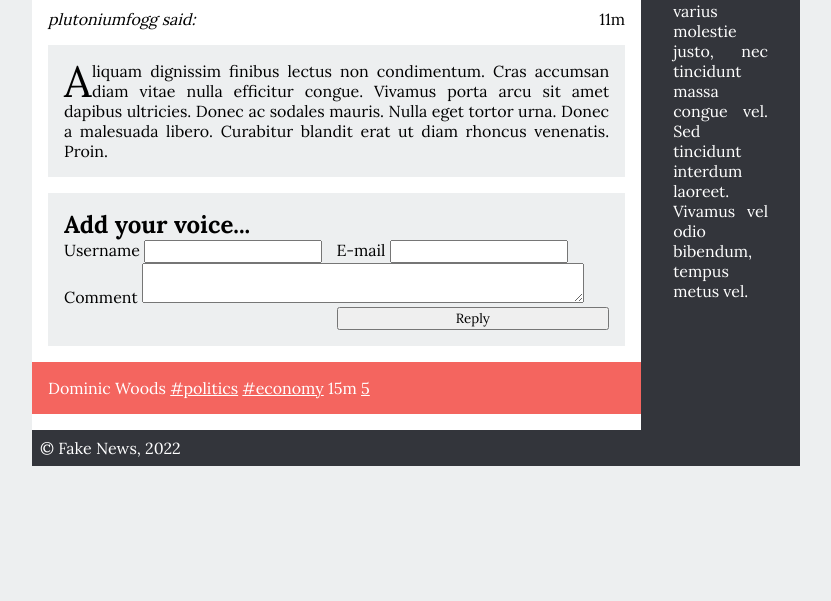
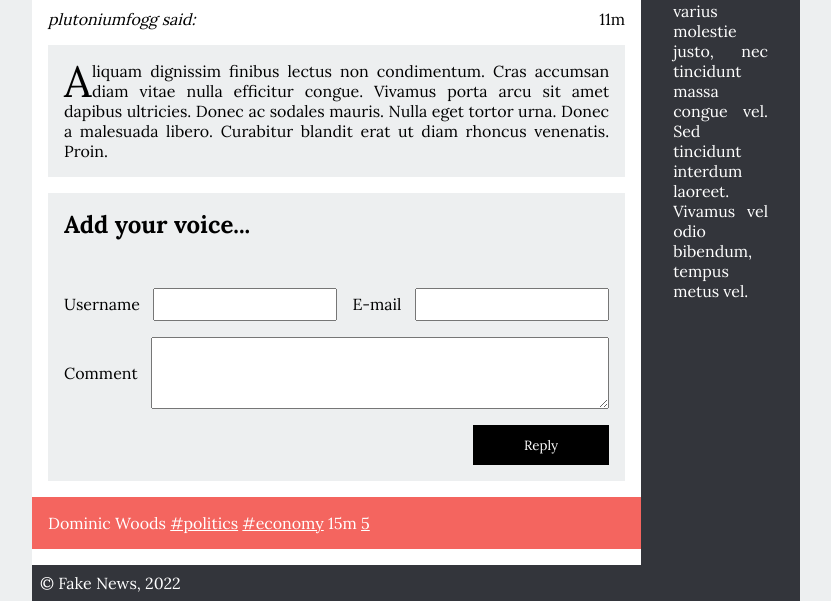
Before and after one commit to eduardo-mdc/LEIC-LTW, a PHP site: page /item.html in a window 1280 px wide. Shown: the part 1693-2294 px from the top of the page, without its empty margins (224-1055 px from the left). Before the commit the page ends 2159 px from the top, so only its background shows below. Run offline with PHP 8.4, Linux system fonts and the light colour scheme.

Commit message:
Update comments.css

```diff
--- a/aula2/comments.css
+++ b/aula2/comments.css
@@ -35,6 +35,7 @@ section#comments form{
 
 section#comments form h2{
     grid-column-end: span 2;
+    margin-bottom: 2em;
 }
 
 section#comments form label:nth-child(4){
@@ -42,9 +43,43 @@ section#comments form label:nth-child(4){
 }
 
 section#comments form label:nth-child(4) textarea{
-    width: 80%;
+    height: 5em;
 }
+
 
 section#comments form button{
     grid-column-start: 2;
+    height: 3em;
+    width: 50%;
+    margin-left: auto;
+    background-color: black;
+    color: white;
+    border: none;
 }
+
+section#comments form button:hover{
+    background-color: white;
+    color: black;
+}
+
+
+section#comments form label{
+    display: flex;
+    align-items: center;
+    margin-bottom: 1em;
+
+}
+
+section#comments form label:nth-child(3){
+    margin-left: 1em;
+}
+
+section#comments form label input,textarea{
+    flex-grow: 1;
+    margin-left: 1em;
+}
+
+
+section#comments form label input{
+    height: 2em;
+}
```
